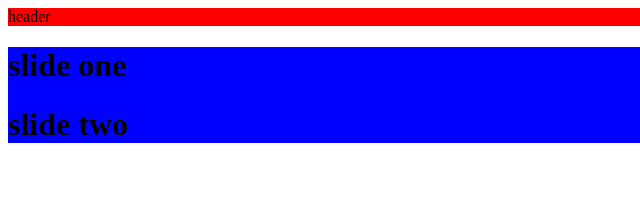
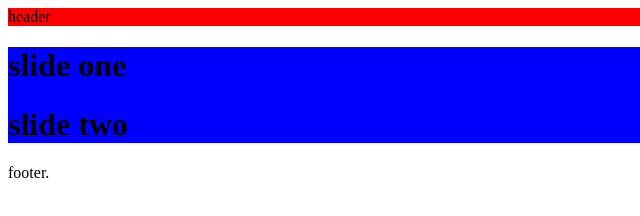
Before and after one commit to Bta2000/git_train---Copy, a plain HTML site: page index.html in a window 1280 px wide. Shown: the full height of the page, 0-640 px from the left. Drawn offline with Linux system fonts and the light colour scheme.

Commit message:
footer created

```diff
--- a/index.html
+++ b/index.html
@@ -17,5 +17,9 @@
         <h1>slide two</h1>
     </div>
 
+    <footer>
+        footer.
+    </footer>
+
 </body>
 </html>
```
